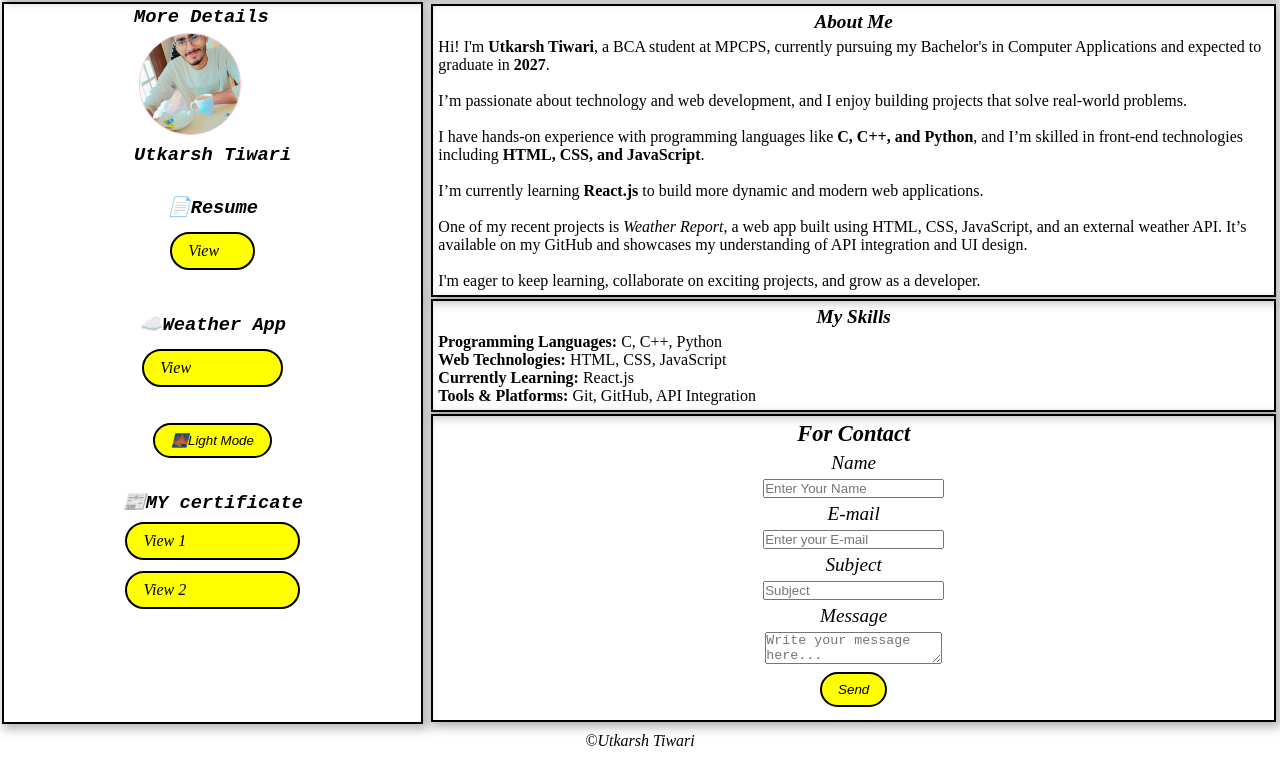
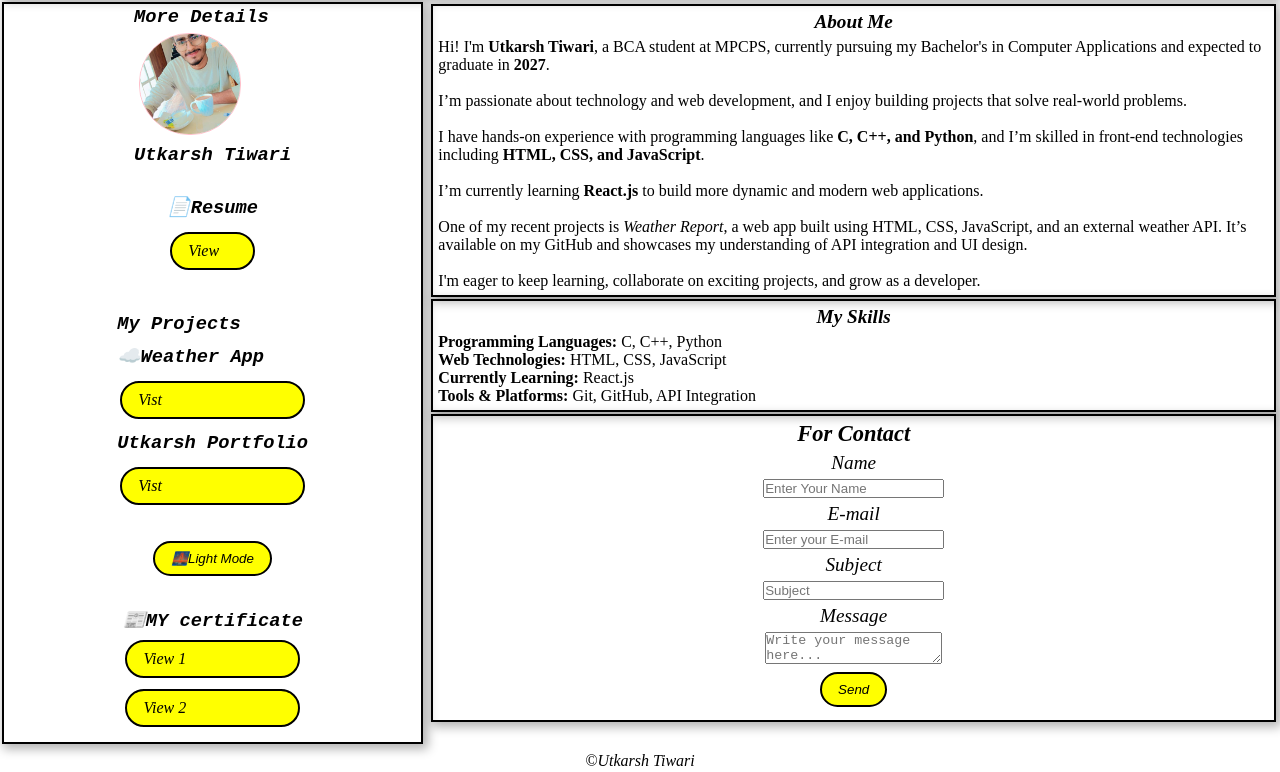
Before and after one commit to Utkarsh-co/Utkarsh-portfolio, a plain HTML site: page index.html in a window 1280 px wide. Shown: the part 70-842 px from the top of the page. Drawn offline with nearby package versions, Linux system fonts and the light colour scheme.

Commit message:
Update index.html

```diff
--- a/index.html
+++ b/index.html
@@ -44,8 +44,11 @@
             <a href="Resume updated.pdf" target="_blank">View</a>
         </div>
         <div class="project">
+            <h3>My Projects</h3>
             <h3>☁️Weather App</h3>
-            <a href="https://github.com/Utkarsh-co/check-weather-project.git" target="_blank">View</a>
+            <a href="https://utkarsh-co.github.io/check-weather-project/" target="_blank">Vist</a>
+            <h3>Utkarsh Portfolio</h3>
+            <a href="https://utkarsh-co.github.io/Utkarsh-portfolio/" target="_blank">Vist</a>
         </div>
         <div class="dark-mode">
             <button onclick="Mode()">🌉Light Mode</button>
```
